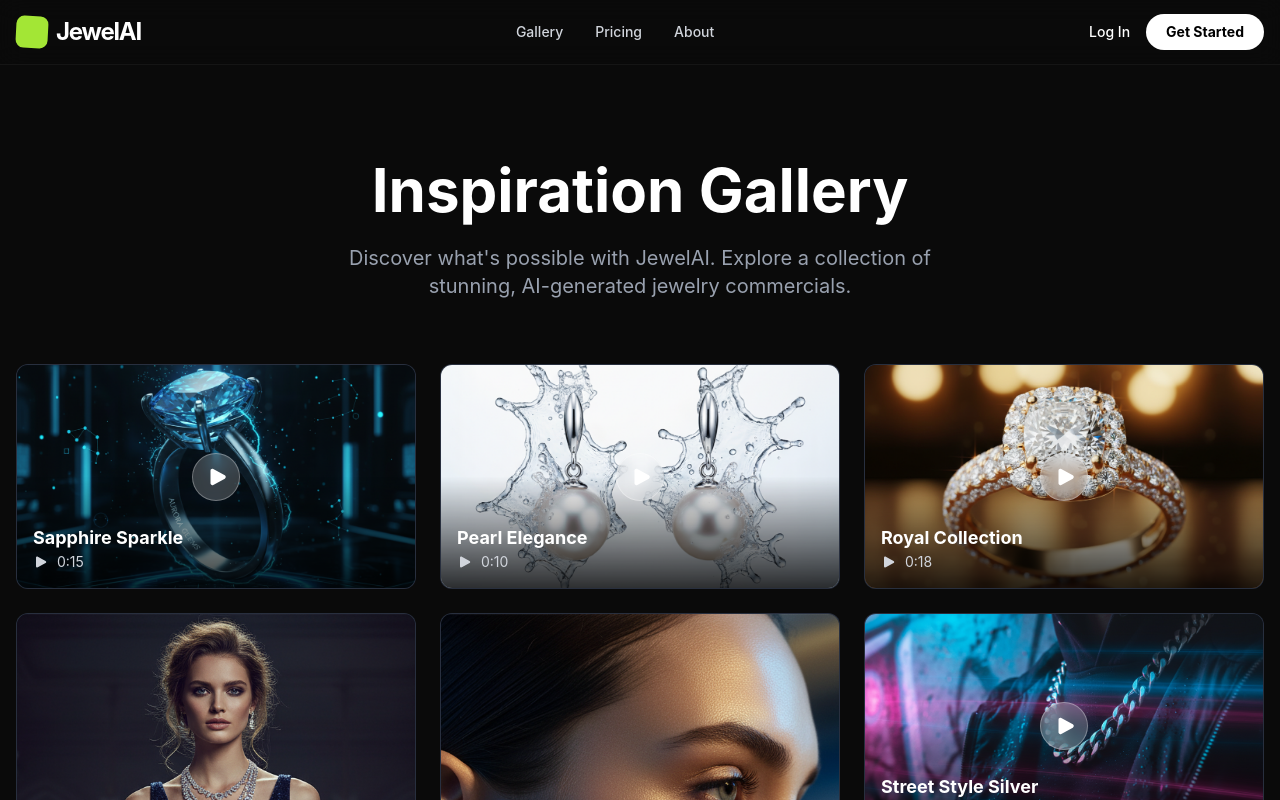
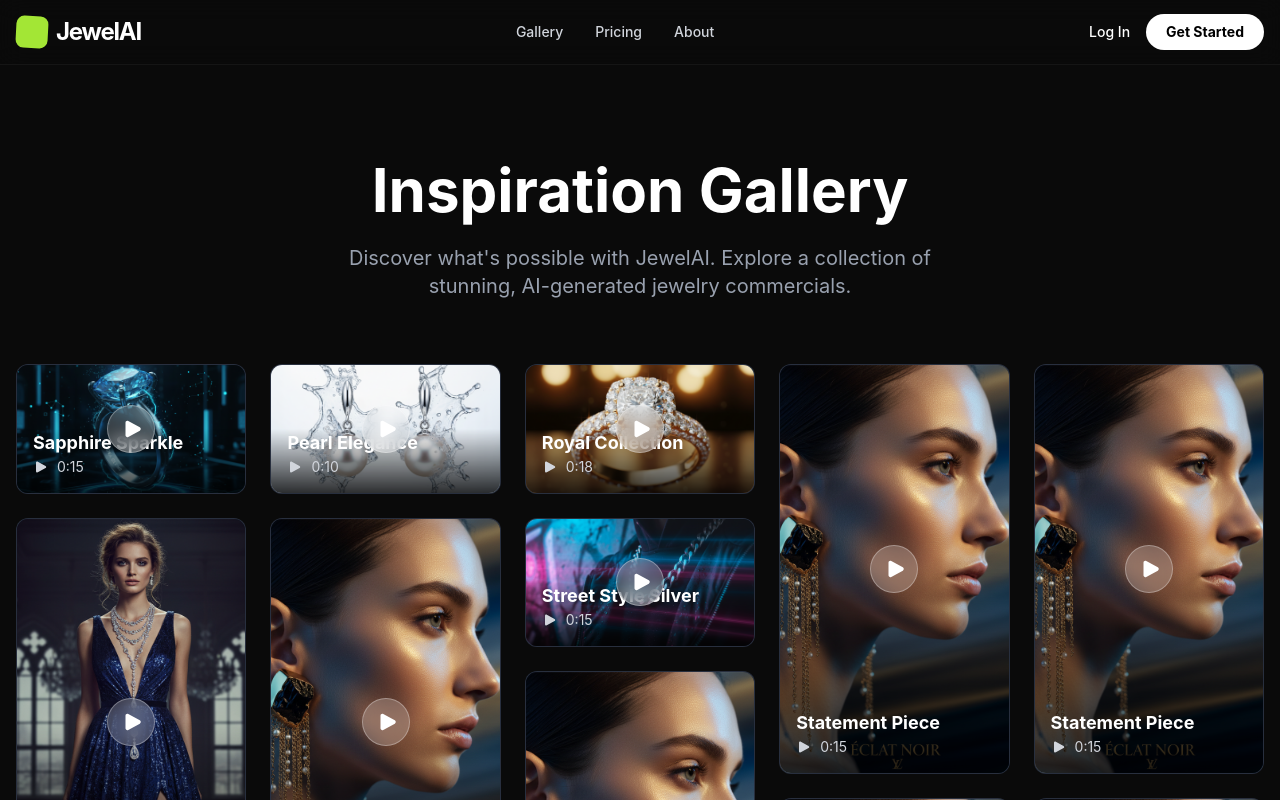
Before and after one commit to cheft/jeweai, a SvelteKit app: page /gallery in a window 1280 px wide. Shown: the top 800 px of the page. Built offline with nearby package versions, Linux system fonts and the light colour scheme.

Commit message:
fix width

```diff
--- a/src/lib/components/GalleryGrid.svelte
+++ b/src/lib/components/GalleryGrid.svelte
@@ -22,10 +22,10 @@
 	}
 </script>
 
-<div class="columns-1 sm:columns-2 lg:columns-3 gap-6">
+<div class="columns-1 gap-6 sm:columns-2 lg:columns-3 xl:columns-5">
 	{#each items as item}
 		<div
-			class="group relative break-inside-avoid mb-6 rounded-xl overflow-hidden bg-gray-900 border border-white/10 cursor-pointer transition-transform hover:scale-[1.02] hover:shadow-2xl hover:shadow-seko-accent/10 hover:border-seko-accent/30"
+			class="group relative mb-6 cursor-pointer break-inside-avoid overflow-hidden rounded-xl border border-white/10 bg-gray-900 transition-transform hover:scale-[1.02] hover:border-seko-accent/30 hover:shadow-2xl hover:shadow-seko-accent/10"
 			style="aspect-ratio: {item.isPortrait ? '9/16' : '16/9'};"
 			onmouseenter={() => handleMouseEnter(item.id)}
 			onmouseleave={handleMouseLeave}
@@ -36,14 +36,14 @@
 			<img
 				src={item.thumbnail}
 				alt={item.title}
-				class="w-full h-full object-cover transition-opacity duration-500 {hoveredId === item.id
+				class="h-full w-full object-cover transition-opacity duration-500 {hoveredId === item.id
 					? 'opacity-0'
 					: 'opacity-100'}"
 			/>
 
 			<!-- "Video" State -->
 			<div
-				class="absolute inset-0 bg-black flex items-center justify-center transition-opacity duration-300 {hoveredId ===
+				class="absolute inset-0 flex items-center justify-center bg-black transition-opacity duration-300 {hoveredId ===
 				item.id
 					? 'opacity-100'
 					: 'opacity-0'}"
@@ -52,33 +52,35 @@
 				<img
 					src={item.thumbnail}
 					alt={item.title}
-					class="w-full h-full object-cover scale-110 animate-pulse"
+					class="h-full w-full scale-110 animate-pulse object-cover"
 				/>
 				<div class="absolute inset-0 bg-black/20"></div>
 
 				<!-- Playing Indicator -->
-                <div class="absolute top-4 right-4 bg-seko-accent/90 text-black text-xs font-bold px-2 py-1 rounded flex items-center gap-1">
-                    <span class="w-2 h-2 bg-red-500 rounded-full animate-pulse"></span>
+				<div
+					class="absolute top-4 right-4 flex items-center gap-1 rounded bg-seko-accent/90 px-2 py-1 text-xs font-bold text-black"
+				>
+					<span class="h-2 w-2 animate-pulse rounded-full bg-red-500"></span>
 					PLAYING
 				</div>
 
 				<!-- Progress Bar Mock -->
-                <div class="absolute bottom-0 left-0 right-0 h-1 bg-white/20">
-                    <div class="h-full bg-seko-accent w-2/3 animate-[width_2s_ease-in-out_infinite]"></div>
+				<div class="absolute right-0 bottom-0 left-0 h-1 bg-white/20">
+					<div class="h-full w-2/3 animate-[width_2s_ease-in-out_infinite] bg-seko-accent"></div>
 				</div>
 			</div>
 
 			<!-- Overlay Info (Hidden on hover) -->
 			<div
-				class="absolute inset-0 bg-gradient-to-t from-black/80 via-transparent to-transparent opacity-100 group-hover:opacity-0 transition-opacity duration-300 flex flex-col justify-end p-4"
+				class="absolute inset-0 flex flex-col justify-end bg-gradient-to-t from-black/80 via-transparent to-transparent p-4 opacity-100 transition-opacity duration-300 group-hover:opacity-0"
 			>
-				<h3 class="text-white font-bold text-lg">{item.title}</h3>
-				<div class="flex items-center gap-2 text-gray-300 text-sm">
+				<h3 class="text-lg font-bold text-white">{item.title}</h3>
+				<div class="flex items-center gap-2 text-sm text-gray-300">
 					<svg
 						xmlns="http://www.w3.org/2000/svg"
 						viewBox="0 0 24 24"
 						fill="currentColor"
-						class="w-4 h-4"
+						class="h-4 w-4"
 					>
 						<path
 							fill-rule="evenodd"
@@ -91,13 +93,17 @@
 			</div>
 
 			<!-- Play Button Overlay (Center) -->
-            <div class="absolute inset-0 flex items-center justify-center pointer-events-none group-hover:opacity-0 transition-opacity">
-                <div class="w-12 h-12 rounded-full bg-white/20 backdrop-blur-sm flex items-center justify-center border border-white/30">
+			<div
+				class="pointer-events-none absolute inset-0 flex items-center justify-center transition-opacity group-hover:opacity-0"
+			>
+				<div
+					class="flex h-12 w-12 items-center justify-center rounded-full border border-white/30 bg-white/20 backdrop-blur-sm"
+				>
 					<svg
 						xmlns="http://www.w3.org/2000/svg"
 						viewBox="0 0 24 24"
 						fill="currentColor"
-						class="w-6 h-6 text-white ml-1"
+						class="ml-1 h-6 w-6 text-white"
 					>
 						<path
 							fill-rule="evenodd"
--- a/src/routes/gallery/+page.svelte
+++ b/src/routes/gallery/+page.svelte
@@ -65,6 +65,41 @@
 			title: 'Street Style Silver',
 			duration: '0:15',
 			isPortrait: false
+		},
+		{
+			id: '9',
+			thumbnail: galleryPortrait2,
+			title: 'Statement Piece',
+			duration: '0:15',
+			isPortrait: true
+		},
+		{
+			id: '10',
+			thumbnail: galleryPortrait2,
+			title: 'Statement Piece',
+			duration: '0:15',
+			isPortrait: true
+		},
+		{
+			id: '11',
+			thumbnail: galleryPortrait2,
+			title: 'Statement Piece',
+			duration: '0:15',
+			isPortrait: true
+		},
+		{
+			id: '12',
+			thumbnail: galleryPortrait2,
+			title: 'Statement Piece',
+			duration: '0:15',
+			isPortrait: true
+		},
+		{
+			id: '13',
+			thumbnail: galleryPortrait2,
+			title: 'Statement Piece',
+			duration: '0:15',
+			isPortrait: true
 		}
 	];
 </script>
@@ -74,11 +109,11 @@
 	<meta name="description" content="Explore cinematic jewelry ads generated with JewelAI." />
 </svelte:head>
 
-<div class="pt-24 pb-20 min-h-screen">
+<div class="min-h-screen pt-24 pb-20">
 	<div class="container mx-auto px-4">
-		<div class="text-center mb-16">
-			<h1 class="text-4xl md:text-6xl font-bold mb-6 text-white">Inspiration Gallery</h1>
-			<p class="text-xl text-gray-400 max-w-2xl mx-auto">
+		<div class="mb-16 text-center">
+			<h1 class="mb-6 text-4xl font-bold text-white md:text-6xl">Inspiration Gallery</h1>
+			<p class="mx-auto max-w-2xl text-xl text-gray-400">
 				Discover what's possible with JewelAI. Explore a collection of stunning, AI-generated
 				jewelry commercials.
 			</p>
@@ -87,8 +122,11 @@
 		<GalleryGrid items={galleryItems} />
 
 		<div class="mt-20 text-center">
-            <p class="text-gray-400 mb-6">Ready to create your own?</p>
-            <a href="/" class="inline-block px-8 py-4 bg-seko-accent text-black font-bold rounded-full hover:bg-opacity-90 transition-all transform hover:scale-105 shadow-[0_0_20px_rgba(163,230,53,0.3)]">
+			<p class="mb-6 text-gray-400">Ready to create your own?</p>
+			<a
+				href="/"
+				class="hover:bg-opacity-90 inline-block transform rounded-full bg-seko-accent px-8 py-4 font-bold text-black shadow-[0_0_20px_rgba(163,230,53,0.3)] transition-all hover:scale-105"
+			>
 				Start Generating Free
 			</a>
 		</div>
--- a/src/routes/layout.css
+++ b/src/routes/layout.css
@@ -13,6 +13,12 @@
 
 @layer base {
 	body {
-        @apply bg-seko-bg text-seko-text font-sans antialiased;
+		@apply bg-seko-bg font-sans text-seko-text antialiased;
 	}
 }
+
+.container {
+	@media (width >= 96rem) {
+		max-width: 128rem;
+	}
+}
```
Lines whose indentation alone changed are shown as unchanged.
